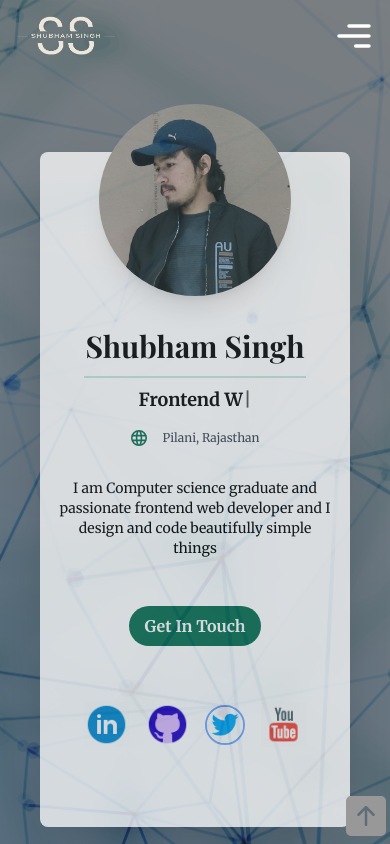
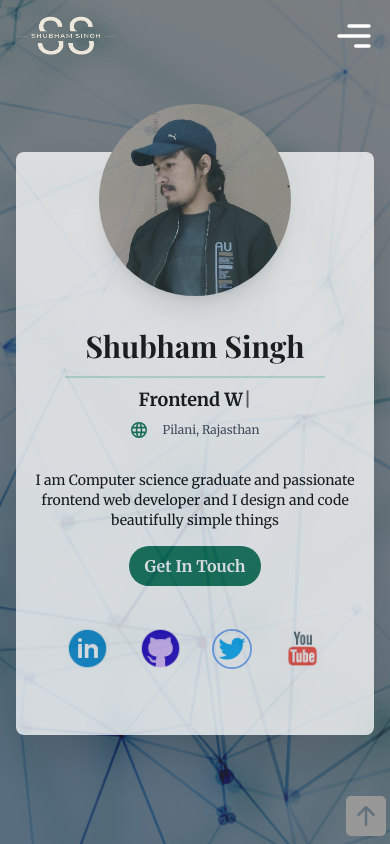
Before and after one commit to ShubhamSingh03/Portfolio, a React (Create React App) app: page / in a window 390 px wide. Shown: the top 844 px of the page. Built offline with nearby package versions, Linux system fonts and the light colour scheme; no server answers.

Commit message:
fixing mobile-menu scroll

```diff
--- a/public/index.html
+++ b/public/index.html
@@ -28,7 +28,7 @@
       href="https://cdnjs.cloudflare.com/ajax/libs/animate.css/4.1.1/animate.min.css"
     />
     <link rel="manifest" href="%PUBLIC_URL%/manifest.json" />
-    <title>Shubham Singh | Portfolio</title>
+    <title>Shubham Singh</title>
   </head>
   <body>
     <noscript>You need to enable JavaScript to run this app.</noscript>
--- a/src/components/Intro/hero/Hero.jsx
+++ b/src/components/Intro/hero/Hero.jsx
@@ -37,7 +37,7 @@ const Hero = () => {
           {/* left hero here */}
           <div className="left-col">
             {/* main image */}
-            <img src={mainimage} alt="main Image" />
+            <img src={mainimage} alt="main" />
             <div className="highlights horizontal">
               <div className="icon">
                 <FaCrown color="var(--yellow)" />
@@ -159,7 +159,7 @@ const Hero = () => {
       <div className="max-w-4xl flex items-center h-auto flex-wrap mx-auto mt-20 mb-32 lg:my-0 for-mobile-screen">
         <div
           id="profile"
-          className="w-full lg:w-3/5 rounded-lg lg:rounded-l-lg lg:rounded-r-none shadow-2xl bg-white opacity-75 mx-6 lg:mx-0"
+          className="w-full lg:w-3/5 rounded-lg lg:rounded-l-lg lg:rounded-r-none shadow-2xl bg-white opacity-75 lg:mx-0"
         >
           <div className="p-4 md:p-12 text-center lg:text-left">
             {/* logo image */}
@@ -179,7 +179,6 @@ const Hero = () => {
                   strings: [
                     "Frontend Web Developer",
                     "UI/UX Developer",
-                    "UI/UX Designer",
                     "MERN Stack Developer",
                   ],
                   autoStart: true,
@@ -187,7 +186,7 @@ const Hero = () => {
                 }}
               />
             </div>
-            <p className="pt-4 text-gray-700 text-xs lg:text-sm flex items-center justify-center lg:justify-start">
+            <p className="pt-2 text-gray-700 text-xs lg:text-sm flex items-center justify-center lg:justify-start">
               <svg
                 className="h-4 fill-current text-green-700 pr-4"
                 xmlns="http://www.w3.org/2000/svg"
@@ -201,7 +200,7 @@ const Hero = () => {
               I am Computer science graduate and passionate frontend web
               developer and I design and code beautifully simple things
             </p>
-            <div className="pt-12 pb-8">
+            <div className="pt-4 pb-8">
               <button
                 className="bg-green-700 hover:bg-green-900 text-white font-bold py-2 px-4 rounded-full"
                 onClick={() => scrollToSection("contact")}
@@ -210,7 +209,7 @@ const Hero = () => {
               </button>
             </div>
             {/* social links here */}
-            <div className="mt-6 pb-16 lg:pb-0 w-4/5 lg:w-full mx-auto flex flex-wrap items-center justify-between">
+            <div className="mt-2 pb-12 lg:pb-0 w-4/5 lg:w-full mx-auto flex flex-wrap items-center justify-between">
               <a
                 className="link"
                 href="https://www.linkedin.com/in/shubham-singh-b122b7171/"
--- a/src/components/Intro/navbar/navbar.css
+++ b/src/components/Intro/navbar/navbar.css
@@ -67,8 +67,9 @@
     align-items: center;
     position: fixed;
     width: 100%;
-    height: 100%;
-    overflow-y: hidden;
+    height: 100vh;
+    min-height: 100vh;
+    overflow: hidden;
     top: 0;
     left: 0;
     background-color: var(--black);
```
